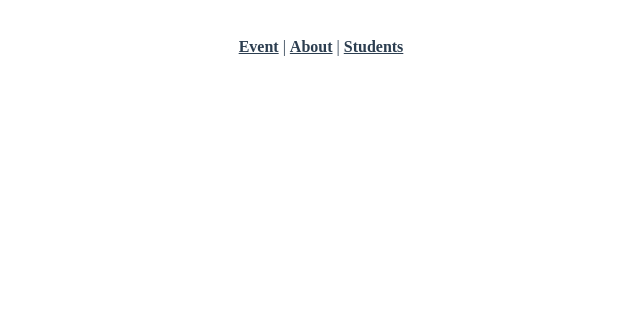
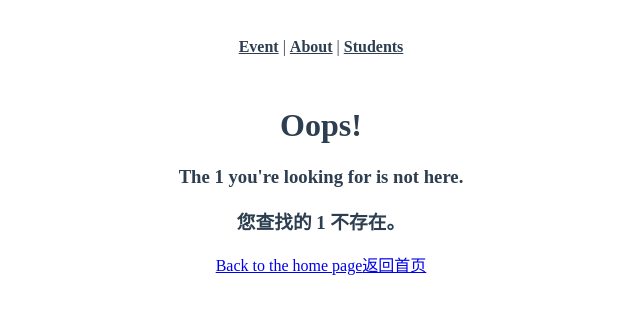
Before and after one commit to reab0t/Component-based-Software-Development-lab02-, a Vue app in the folder 331-intro-to-vite-text/: page /404/1 in a window 1280 px wide. Shown: the top 314 px of the page, without its empty margins (319-959 px from the left). Built offline with nearby package versions, Linux system fonts and the light colour scheme; the HTML template or start-up script is replaced by a standard one.

Commit message:
lab02 last

```diff
--- a/331-intro-to-vite-text/src/router/index.ts
+++ b/331-intro-to-vite-text/src/router/index.ts
@@ -6,6 +6,8 @@
 import EventLayoutView from '@/views/event/LayoutView.vue'
 import AboutView from '@/views/AboutView.vue'
 import StudentListView from '@/views/StudentListView.vue'
+import NotFoundView from '@/views/NotFoundView.vue'
+import NetworkErrorView from '@/views/NetworkErrorView.vue'
 
 const router = createRouter({
   history: createWebHistory(import.meta.env.BASE_URL),
@@ -55,6 +57,22 @@
       name: 'student-list-view',
       component: StudentListView
     },
+    {
+      path: '/404/:resource',
+      name: '404-resource-view',
+      component: NotFoundView,
+      props: true
+    },
+    {
+      path: '/network-error',
+      name: 'network-error-view',
+      component: NetworkErrorView
+    },
+    {
+      path: '/:catchAll(.*)',
+      name: 'not-found',
+      component: NotFoundView
+    },
   ],
 })
 
--- /dev/null
+++ b/331-intro-to-vite-text/src/views/NetworkErrorView.vue
@@ -0,0 +1,13 @@
+<template>
+  <div class="networkError">
+    <h1>Uh-Oh!</h1>
+
+    <h3>
+      It looks like you're experiencing some network issues, please take a breath and
+      看起来您遇到了一些网络问题，请先深呼吸一下
+
+      <a href="#" @click="$router.go(-1)">click here</a> to try again.
+      点击这里 <a href="#" @click="$router.go(-1)">尝试再次</a>。
+    </h3>
+  </div>
+</template>
--- /dev/null
+++ b/331-intro-to-vite-text/src/views/NotFoundView.vue
@@ -0,0 +1,21 @@
+<script setup lang="ts">
+import { defineProps, withDefaults } from 'vue'
+
+const props = withDefaults(
+  defineProps<{
+    resource: string
+  }>(),
+  {
+    resource: 'page'
+  }
+)
+</script>
+
+<template>
+  <h1>Oops!</h1>
+  <h3>The {{ resource }} you're looking for is not here.</h3>
+  <h3>您查找的 {{ resource }} 不存在。</h3>
+
+  <router-link :to="{ name: 'event-list-view' }">Back to the home page</router-link>
+  <router-link :to="{ name: 'event-list-view' }">返回首页</router-link>
+</template>
--- a/331-intro-to-vite-text/src/views/event/LayoutView.vue
+++ b/331-intro-to-vite-text/src/views/event/LayoutView.vue
@@ -1,6 +1,7 @@
 <script setup lang="ts">
-import { ref, onMounted, defineProps } from 'vue'
-import { RouterLink, RouterView } from 'vue-router'
+
+import { ref, onMounted } from 'vue'
+import { RouterLink, RouterView, useRouter } from 'vue-router'
 import { type Event } from '@/types'
 import EventService from '@/services/EventService'
 
@@ -12,13 +13,22 @@
   }
 })
 
+const router = useRouter()
+
 onMounted(() => {
   EventService.getEvent(parseInt(props.id))
     .then((response) => {
       event.value = response.data
     })
     .catch((error) => {
-      console.error('There was an error!', error)
+      if (error.response && error.response.status === 404) {
+        router.push({
+          name: '404-resource-view',
+          params: { resource: 'event' }
+        })
+      } else {
+        router.push({ name: 'network-error-view' })
+      }
     })
 })</script>
 
--- a/331-intro-to-vite-text/src/views/event/RegisterView.vue
+++ b/331-intro-to-vite-text/src/views/event/RegisterView.vue
@@ -1,5 +1,6 @@
 <script setup lang="ts">
 import { toRefs } from 'vue'
+import { useRouter } from 'vue-router'
 import { type Event } from '@/types'
 
 const props = defineProps<{
@@ -7,8 +8,20 @@
 }>()
 // eslint-disable-next-line @typescript-eslint/no-unused-vars
 const { event } = toRefs(props)
+
+const router = useRouter()
+
+const register = () => {
+  // If the registration API call successful
+  // 如果注册 API 调用成功
+
+  // Push back to the event details view
+  // 返回到活动详情视图
+  router.push({ name: 'event-detail-view' })
+}
 </script>
 
 <template>
   <p>Register event here</p>
+  <button @click="register">Register</button>
 </template>
```
